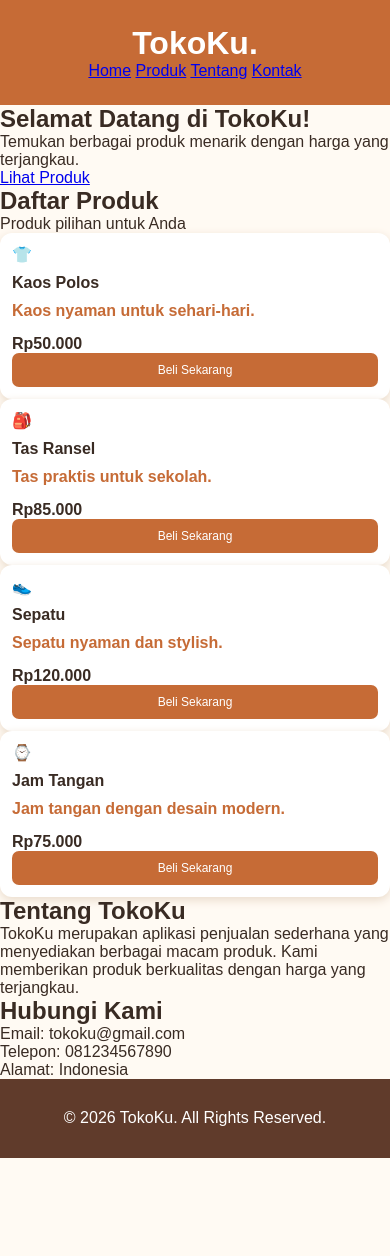
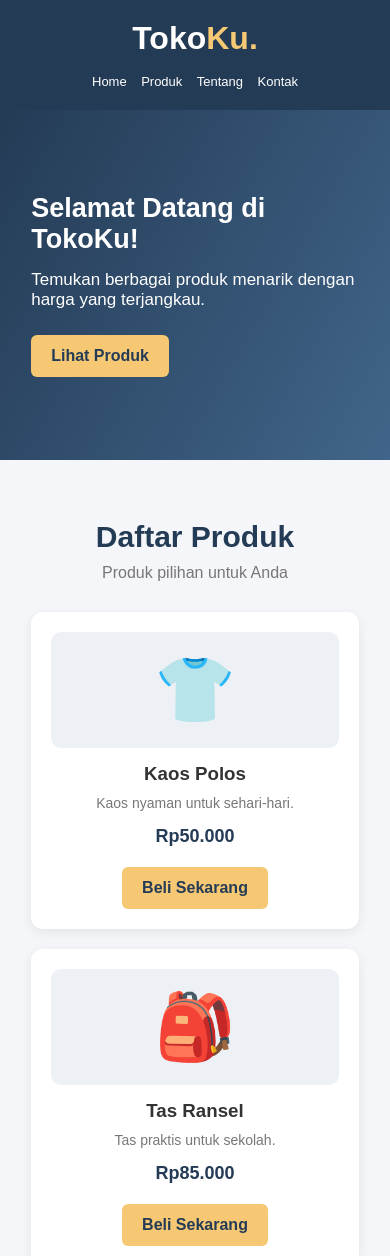
Before and after one commit to kenzacleovita-sketch/aps_shop, a plain HTML site: page index.html in a window 390 px wide. Shown: the top 1256 px of the page. Before the commit the page ends 1158 px from the top, so only its background shows below. Drawn offline with Linux system fonts and the light colour scheme.

Commit message:
Update style.css

```diff
--- a/style.css
+++ b/style.css
@@ -1,4 +1,5 @@
 
+/* Pengaturan dasar */
 * {
     margin: 0;
     padding: 0;
@@ -6,161 +7,191 @@
     font-family: Arial, sans-serif;
 }
 
-body {
-    background: #fffaf3;
-    color: #392b23;
+html {
+    scroll-behavior: smooth;
 }
 
+body {
+    background-color: #f5f6fa;
+    color: #333;
+}
+
+/* Navbar */
 header {
-    background: #c66b36;
+    background-color: #243b55;
     color: white;
-    padding: 25px;
+    padding: 20px 8%;
+    display: flex;
+    justify-content: space-between;
+    align-items: center;
+}
+
+header h1 span {
+    color: #f7c873;
+}
+
+nav a {
+    color: white;
+    text-decoration: none;
+    margin-left: 20px;
+    font-size: 15px;
+}
+
+nav a:hover {
+    color: #f7c873;
+}
+
+/* Hero */
+.hero {
+    min-height: 350px;
+    background: linear-gradient(
+        120deg, #243b55, #41658a
+    );
+    display: flex;
+    align-items: center;
+    padding: 50px 8%;
+    color: white;
+}
+
+.hero-text h2 {
+    font-size: 36px;
+    margin-bottom: 15px;
+}
+
+.hero-text p {
+    font-size: 17px;
+    margin-bottom: 25px;
+}
+
+.btn {
+    display: inline-block;
+    background-color: #f7c873;
+    color: #243b55;
+    padding: 12px 20px;
+    text-decoration: none;
+    border-radius: 6px;
+    font-weight: bold;
+}
+
+.btn:hover {
+    background-color: #e9b54f;
+}
+
+/* Produk */
+.produk {
+    padding: 60px 8%;
     text-align: center;
 }
 
-header h2 {
-    letter-spacing: 3px;
-    margin-bottom: 8px;
+.produk h2 {
+    font-size: 30px;
+    color: #243b55;
 }
 
-.welcome {
-    padding: 40px 20px;
-    background: #f6dfc5;
+.subjudul {
+    margin: 10px 0 30px;
+    color: #777;
 }
 
-.welcome h1 {
-    color: #a64f25;
+.produk-container {
+    display: grid;
+    grid-template-columns: repeat(4, 1fr);
+    gap: 20px;
+}
+
+.card {
+    background-color: white;
+    padding: 20px;
+    border-radius: 12px;
+    box-shadow: 0 3px 12px rgba(0,0,0,0.08);
+    transition: 0.3s;
+}
+
+.card:hover {
+    transform: translateY(-5px);
+}
+
+.gambar {
+    background-color: #edf1f6;
+    font-size: 65px;
+    padding: 20px;
+    border-radius: 10px;
+    margin-bottom: 15px;
+}
+
+.card h3 {
     margin-bottom: 10px;
 }
 
-.category, .menu {
-    padding: 30px 20px;
-}
-
-.category h2, .menu h2 {
-    margin-bottom: 20px;
-    color: #a64f25;
-}
-
-.categories {
-    display: flex;
-    gap: 10px;
-    overflow-x: auto;
-}
-
-.categories span {
-    background: #f3dfcb;
-    padding: 12px;
-    border-radius: 20px;
-    white-space: nowrap;
-    font-size: 13px;
-}
-
-.menu-container {
-    display: grid;
-    grid-template-columns: repeat(2, 1fr);
-    gap: 15px;
-}
-
-.card {
-    background: white;
-    border-radius: 12px;
-    padding: 12px;
-    box-shadow: 0 3px 10px #e9daca;
-}
-
-.card img {
-    width: 100%;
-    height: 125px;
-    object-fit: cover;
-    border-radius: 9px;
-}
-
-.card h3 {
-    margin: 10px 0;
-    font-size: 16px;
-}
-
 .card p {
-    color: #c66b36;
-    font-weight: bold;
+    color: #777;
+    font-size: 14px;
     margin-bottom: 15px;
 }
 
-.card a {
-    display: block;
-    text-align: center;
-    background: #c66b36;
-    color: white;
-    padding: 10px 5px;
-    border-radius: 7px;
-    text-decoration: none;
-    font-size: 12px;
-}
-
-.pesan {
-    padding: 30px 20px;
-    background: #f6dfc5;
-}
-
-.pesan h2 {
-    color: #a64f25;
-    margin-bottom: 10px;
-}
-
-.pesan p {
+.card h4 {
+    color: #243b55;
+    font-size: 18px;
     margin-bottom: 20px;
 }
 
-form {
-    display: flex;
-    flex-direction: column;
-    gap: 10px;
+/* Tentang */
+.tentang {
+    background-color: #e8edf3;
+    padding: 50px 10%;
+    text-align: center;
 }
 
-label {
-    font-weight: bold;
+.tentang h2,
+.kontak h2 {
+    margin-bottom: 20px;
+    color: #243b55;
 }
 
-input, select, textarea {
-    padding: 13px;
-    border: 1px solid #dec4ac;
-    border-radius: 8px;
-    background: white;
-    width: 100%;
+.tentang p {
+    line-height: 1.8;
+    max-width: 700px;
+    margin: auto;
 }
 
-textarea {
-    height: 90px;
-    resize: vertical;
+/* Kontak */
+.kontak {
+    padding: 50px 10%;
+    text-align: center;
+    line-height: 2;
 }
 
-button {
-    padding: 14px;
-    background: #c66b36;
+/* Footer */
+footer {
+    background-color: #243b55;
     color: white;
-    border: none;
-    border-radius: 8px;
-    font-weight: bold;
-    cursor: pointer;
-    margin-top: 10px;
+    text-align: center;
+    padding: 20px;
 }
 
-footer {
-    background: #603b2b;
-    color: white;
-    text-align: center;
-    padding: 25px;
-    line-height: 1.8;
+/* Tampilan HP */
+@media (max-width: 768px) {
+    header {
+        flex-direction: column;
+        gap: 15px;
+    }
+
+    nav a {
+        margin: 5px;
+        font-size: 13px;
+    }
+
+    .produk-container {
+        grid-template-columns: repeat(2, 1fr);
+    }
+
+    .hero-text h2 {
+        font-size: 27px;
+    }
 }
 
-@media (min-width: 700px) {
-    .menu-container {
-        grid-template-columns: repeat(4, 1fr);
-    }
-
-    .welcome, .category, .menu, .pesan {
-        padding-left: 8%;
-        padding-right: 8%;
+@media (max-width: 480px) {
+    .produk-container {
+        grid-template-columns: 1fr;
     }
 }
```
